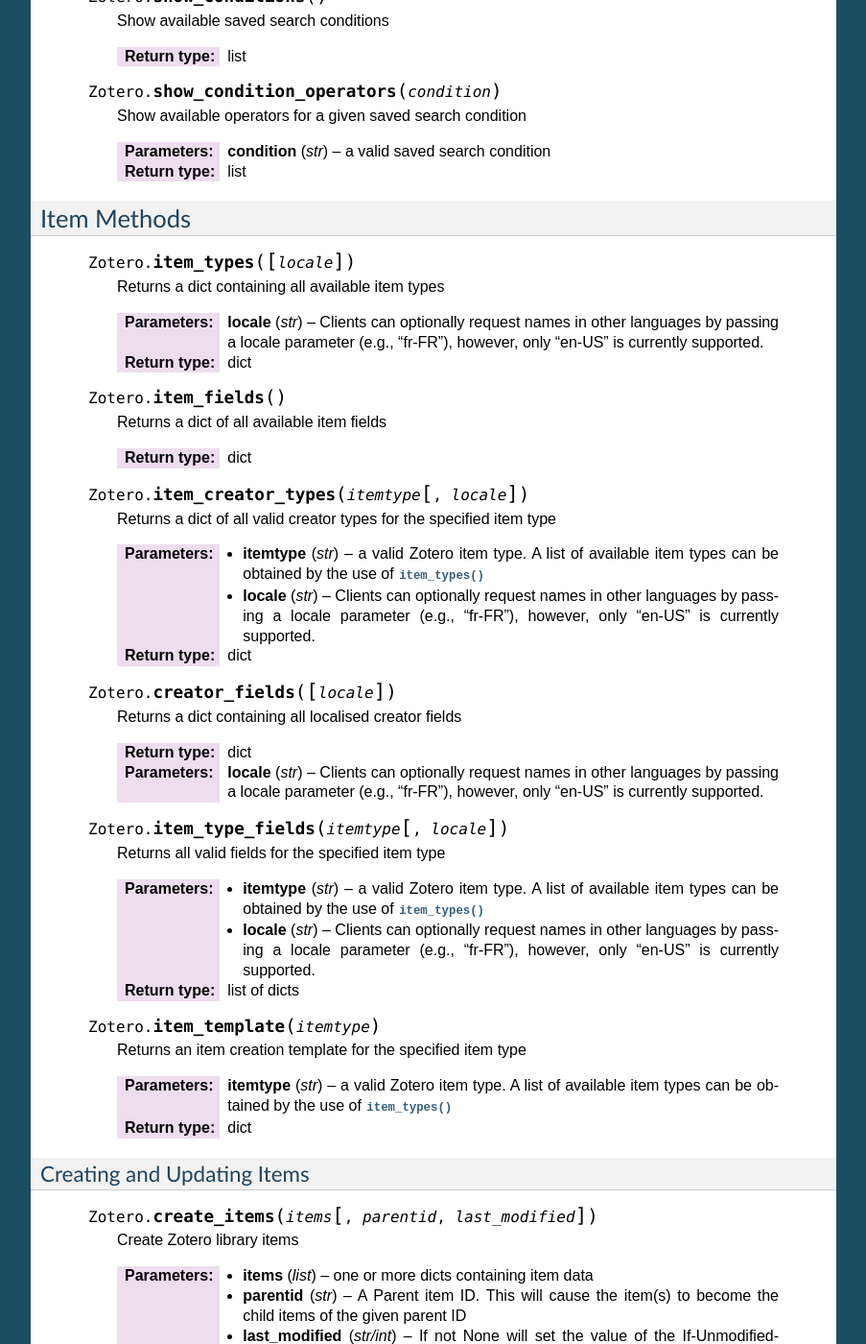
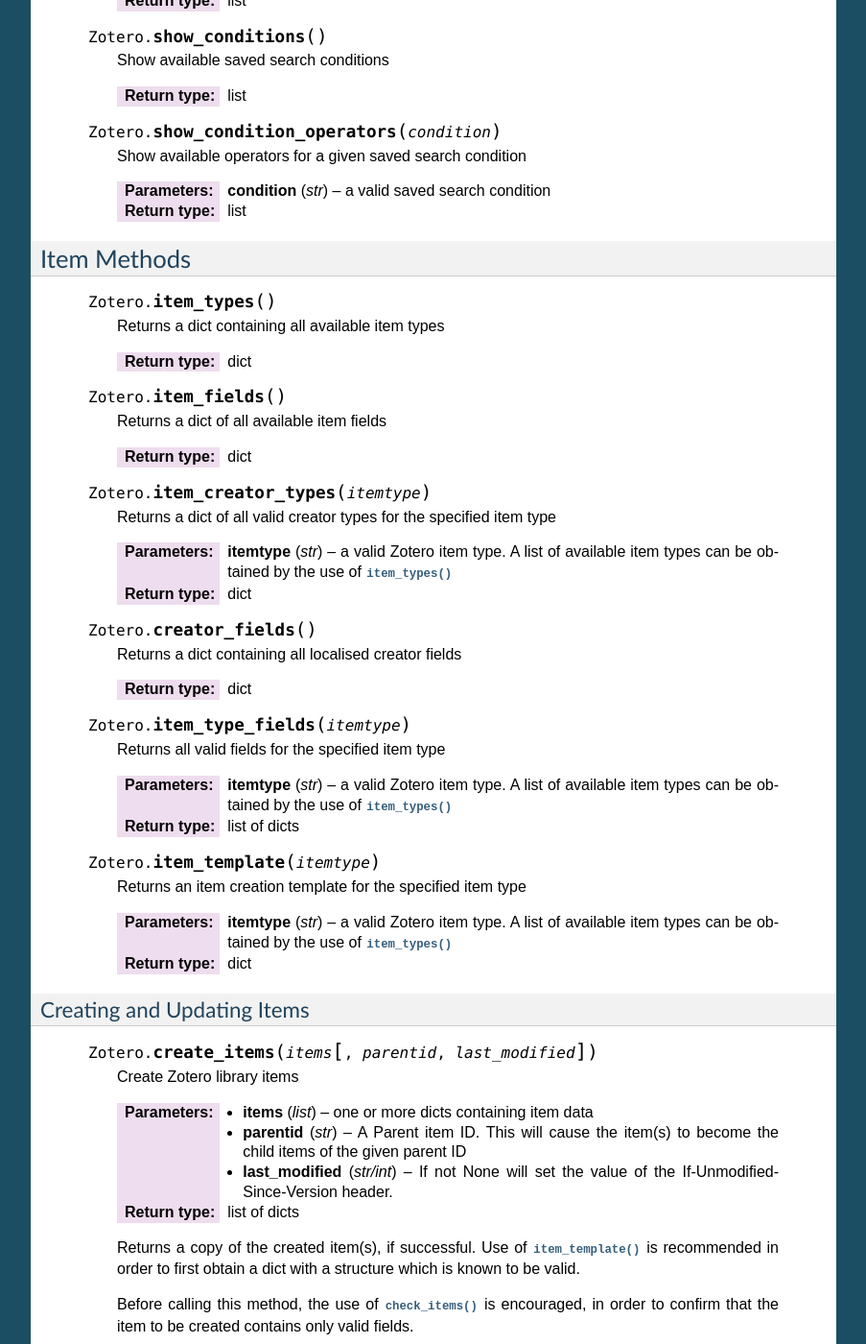
Before and after one commit to urschrei/pyzotero, a Sphinx documentation site: the page built from doc/index.rst, in a window 1280 px wide and 1400 px high, scrolled down 13600 px. Shown: the whole window at 96% size, without its empty margins (198-1101 px from the left). Built offline with Sphinx 7.4.7, drawn with Linux system fonts in a browser that asks for light colours; the version number could not be read and is left out; some of the changed text lies outside the part shown.

Commit message:
Locale is now set on the instance

```diff
--- a/doc/index.rst
+++ b/doc/index.rst
@@ -797,11 +798,10 @@
 Item Methods
 =================
 
-    .. py:method:: Zotero.item_types([locale])
+    .. py:method:: Zotero.item_types()
 
         Returns a dict containing all available item types
 
-        :param str locale: Clients can optionally request names in other languages by passing a locale parameter (e.g., "fr-FR"), however, only "en-US" is currently supported.
         :rtype: dict
 
     .. py:method:: Zotero.item_fields()
@@ -810,27 +810,24 @@
 
         :rtype: dict
 
-    .. py:method:: Zotero.item_creator_types(itemtype[, locale])
+    .. py:method:: Zotero.item_creator_types(itemtype)
 
         Returns a dict of all valid creator types for the specified item type
 
         :param str itemtype: a valid Zotero item type. A list of available item types can be obtained by the use of :py:meth:`item_types()`
-        :param str locale: Clients can optionally request names in other languages by passing a locale parameter (e.g., "fr-FR"), however, only "en-US" is currently supported.
         :rtype: dict
 
-    .. py:method:: Zotero.creator_fields([locale])
+    .. py:method:: Zotero.creator_fields()
 
         Returns a dict containing all localised creator fields
 
         :rtype: dict
-        :param str locale: Clients can optionally request names in other languages by passing a locale parameter (e.g., "fr-FR"), however, only "en-US" is currently supported.
 
-    .. py:method:: Zotero.item_type_fields(itemtype[, locale])
+    .. py:method:: Zotero.item_type_fields(itemtype)
 
         Returns all valid fields for the specified item type
 
         :param str itemtype: a valid Zotero item type. A list of available item types can be obtained by the use of :py:meth:`item_types()`
-        :param str locale: Clients can optionally request names in other languages by passing a locale parameter (e.g., "fr-FR"), however, only "en-US" is currently supported.
         :rtype: list of dicts
 
     .. py:method:: Zotero.item_template(itemtype)
@@ -906,12 +903,11 @@
 
       Will return ``True`` if the request was successful, or will raise an error.
 
-  .. py:method:: Zotero.check_items(items[, locale])
+  .. py:method:: Zotero.check_items(items)
 
       Check whether items to be created on the server contain only valid keys. This method first creates a set of valid keys by calling :py:meth:`item_fields()`, then compares the user-created dicts to it. If any keys in the user-created dicts are unknown, a ``InvalidItemFields`` exception is raised, detailing the invalid fields.
 
       :param list items: one or more dicts containing item data
-      :param str locale: Clients can optionally request names in other languages by passing a locale parameter (e.g., "fr-FR"), however, only "en-US" is currently supported.
       :rtype: List. Each list item is a valid dict containing item data.
 
 
```
Also changed, not shown: other parts of doc/index.rst (+2 -1 lines), 1 other file.
